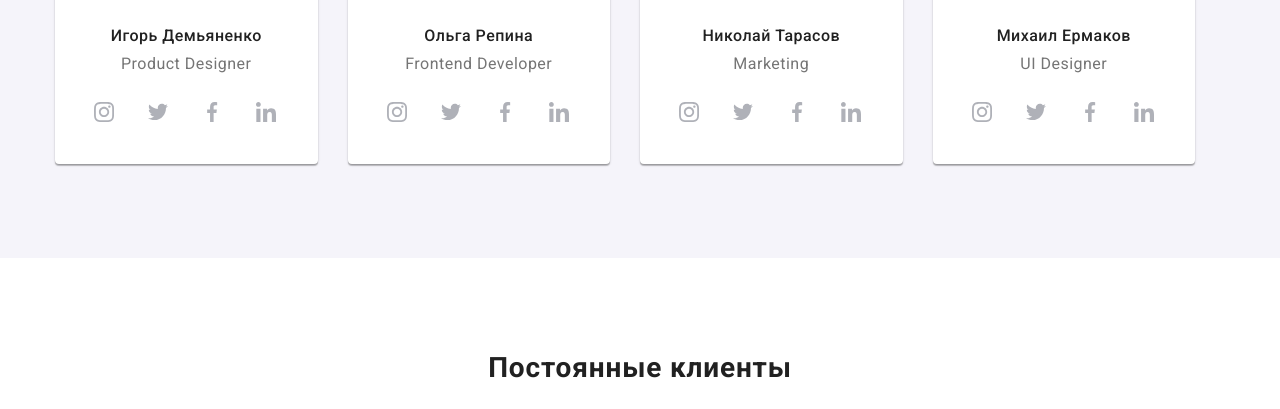
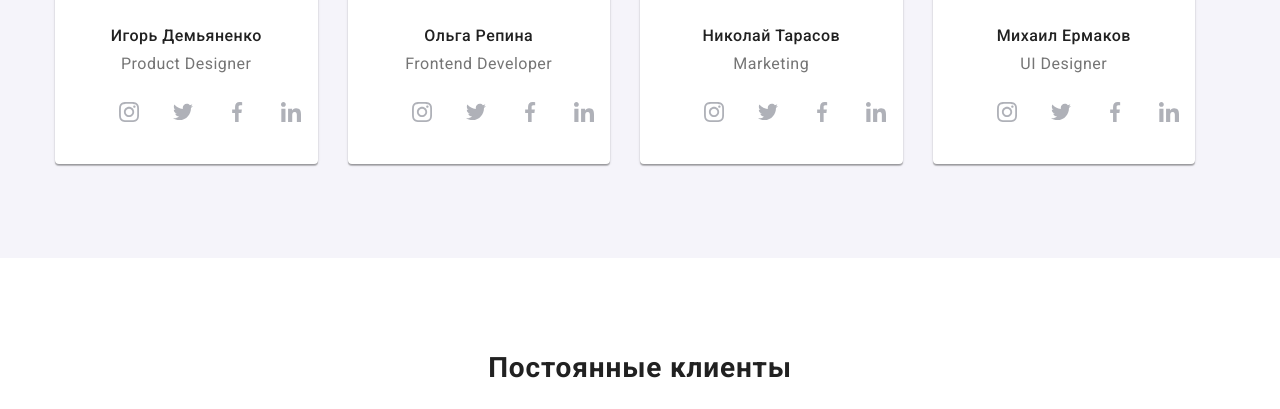
Before and after one commit to Perlei-O/goit-markup-hw-08, a plain HTML site: page index.html in a window 1280 px wide. Shown: the part 1561-1970 px from the top of the page. Drawn offline with nearby package versions, Linux system fonts and the light colour scheme; files that its build step writes are made by us from their sources.

Commit message:
Выравнивает иконки

```diff
--- a/sass/components/_social.scss
+++ b/sass/components/_social.scss
@@ -27,7 +27,6 @@
     margin-top: 16px;
     padding: 0 32px;
     list-style: none;
-    margin-left: -5px;
   }
 }
 
```
Also changed, not shown: css/main.css, css/main.min.css, 2 other files.
